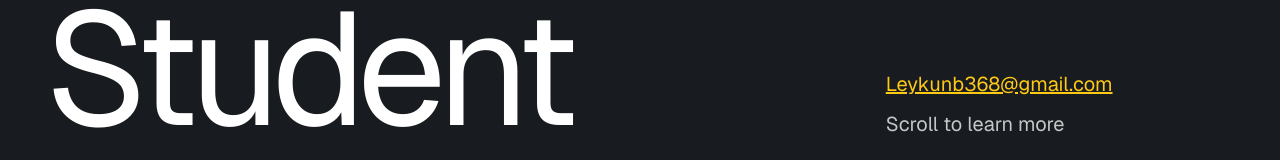
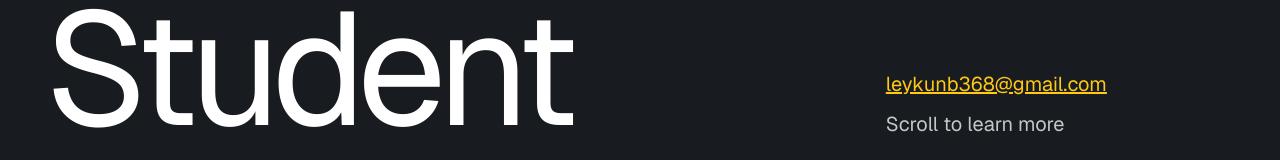
Before and after one commit to leykunbrhnu/leykun_portfolio_website, a Next.js app: page / in a window 1280 px wide. Shown: the part 614-774 px from the top of the page. Built offline with nearby package versions, Linux system fonts and the light colour scheme.

Commit message:
fixed the link href

```diff
--- a/components/sections/hero.jsx
+++ b/components/sections/hero.jsx
@@ -1,3 +1,5 @@
+import Link from 'next/link';
+
 const Hero = () => {
   return (
     <div
@@ -11,7 +13,9 @@ const Hero = () => {
         </h1>
       </div>
       <div className="text-xl space-y-3 flex flex-col flex-[1]">
-        <p className="underline text-[#ffc914]">Leykunb368@gmail.com</p>
+        <Link href={'mailto:leykunb368@gmail.com'}>
+          <p className="underline text-[#ffc914]">leykunb368@gmail.com</p>
+        </Link>
         <p className="opacity-75">Scroll to learn more</p>
       </div>
     </div>
--- a/components/sections/nav-menu.jsx
+++ b/components/sections/nav-menu.jsx
@@ -24,7 +24,7 @@ export default function NavMenu() {
             ))
           }
 
-          <Link href={'mailto:Leykunb368@gmail.com'}>
+          <Link href={'mailto:leykunb368@gmail.com'}>
             <Button variant="secondary" size='sm' className="rounded-full px-6 bg-[#ffc914] text-black hover:bg-black/90 hover:text-white">
               Contact me
             </Button>
```
